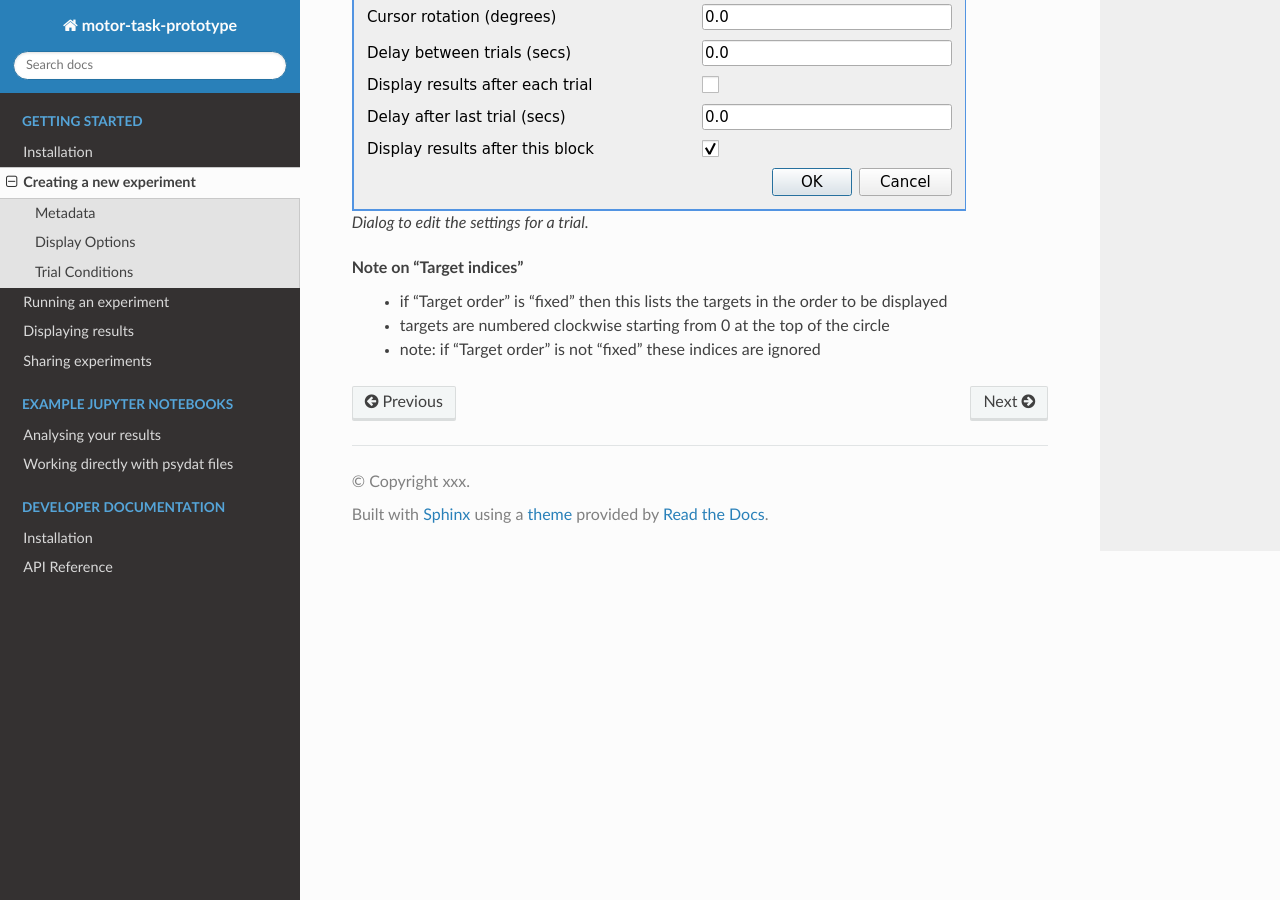
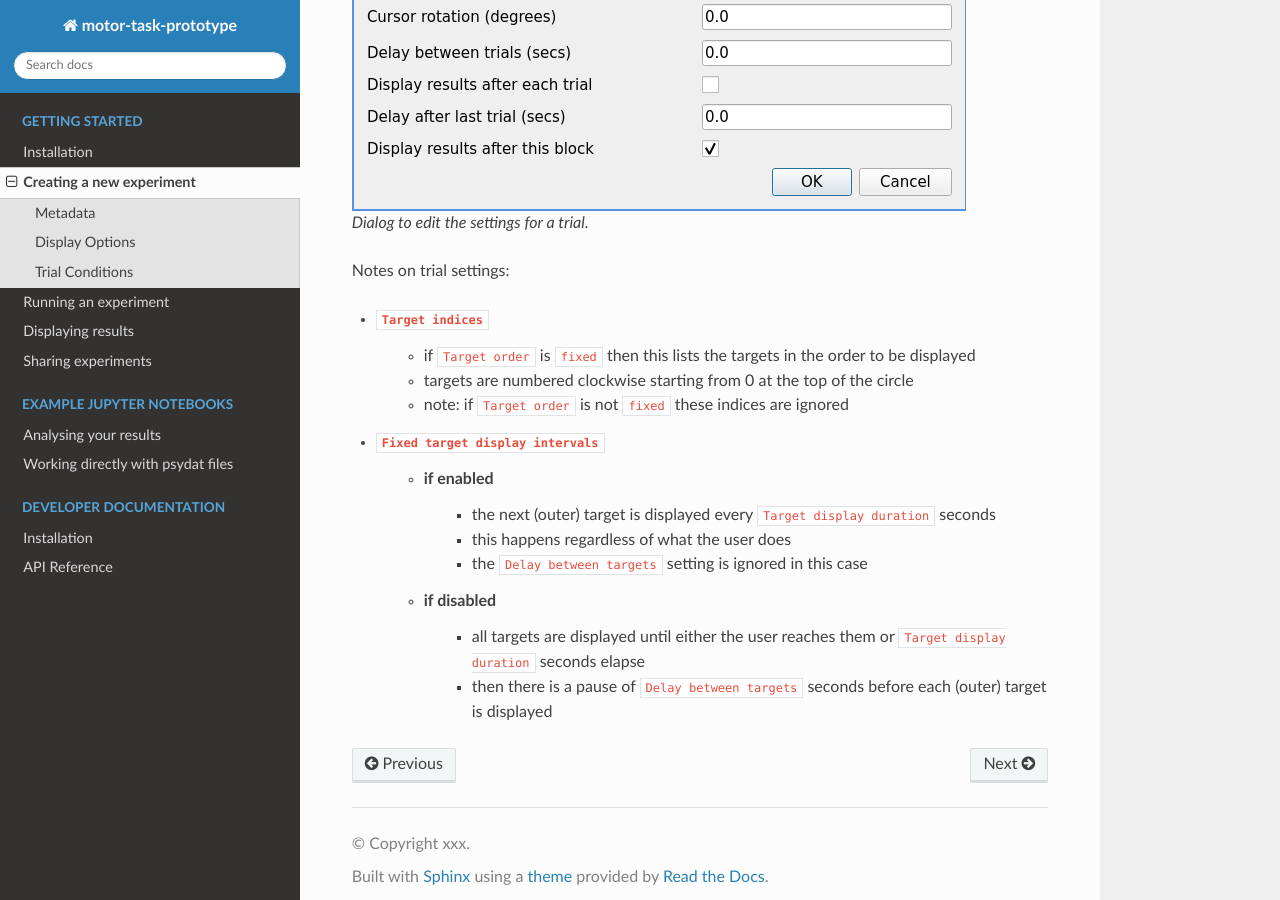
Before and after one commit to ssciwr/vstt, a Sphinx documentation site: the page built from docs/quickstart/create-experiment.rst, in a window 1280 px wide and 900 px high, scrolled down 3021 px. Built offline with Sphinx 7.4.7 and the Read the Docs theme 2.0.0, drawn with Linux system fonts in a browser that asks for light colours.

Commit message:
Fix `fixed_target_intervals` option
- previous behaviour of this option was confusing and inconsistent
- new behaviour when `fixed_target_intervals=True` and `trial["target_duration"]=x`
  - next outer target shown every `x` seconds
  - this happens regardless of whether the user
    - is moving to an outer target
    - is moving to a central target
    - has successfully moved to their target(s)
- update docs with this information
- bump version
- resolves #171

```diff
--- a/docs/quickstart/create-experiment.rst
+++ b/docs/quickstart/create-experiment.rst
@@ -55,7 +55,17 @@ When you are finished, click "OK".
 
    Dialog to edit the settings for a trial.
 
-Note on "Target indices"
-   * if "Target order" is "fixed" then this lists the targets in the order to be displayed
+Notes on trial settings:
+
+* ``Target indices``
+   * if ``Target order`` is ``fixed`` then this lists the targets in the order to be displayed
    * targets are numbered clockwise starting from 0 at the top of the circle
-   * note: if "Target order" is not "fixed" these indices are ignored
+   * note: if ``Target order`` is not ``fixed`` these indices are ignored
+* ``Fixed target display intervals``
+   * if enabled
+      * the next (outer) target is displayed every ``Target display duration`` seconds
+      * this happens regardless of what the user does
+      * the ``Delay between targets`` setting is ignored in this case
+   * if disabled
+      * all targets are displayed until either the user reaches them or ``Target display duration`` seconds elapse
+      * then there is a pause of ``Delay between targets`` seconds before each (outer) target is displayed
--- a/src/motor_task_prototype/__init__.py
+++ b/src/motor_task_prototype/__init__.py
@@ -5,4 +5,4 @@ __all__ = [
     "__version__",
 ]
 
-__version__ = "0.21.0"
+__version__ = "0.22.0"
```
Also changed, not shown: 2 other files.
